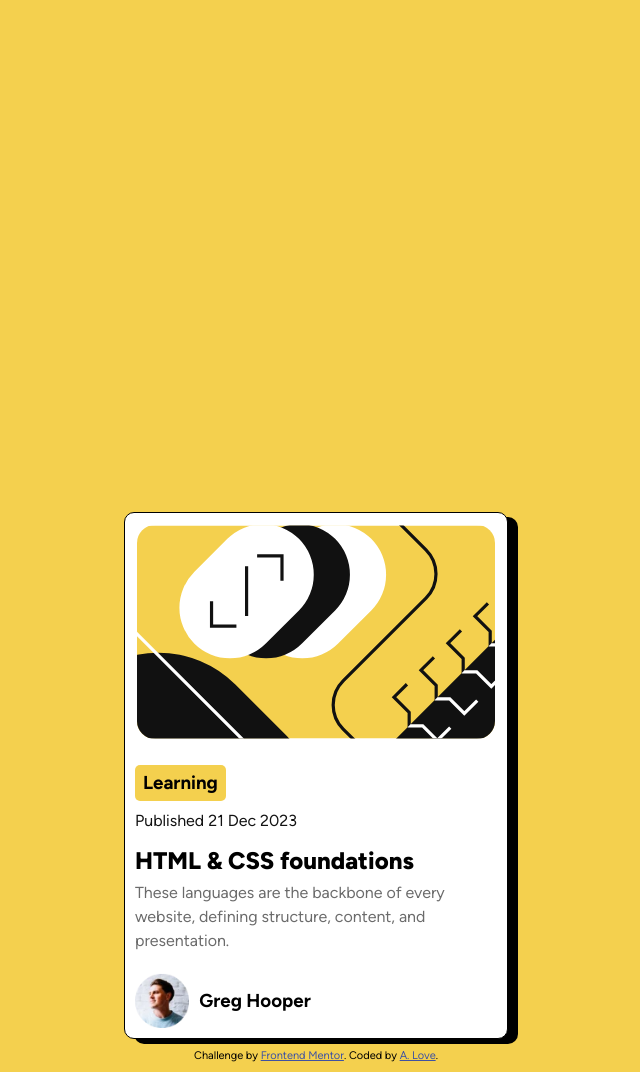
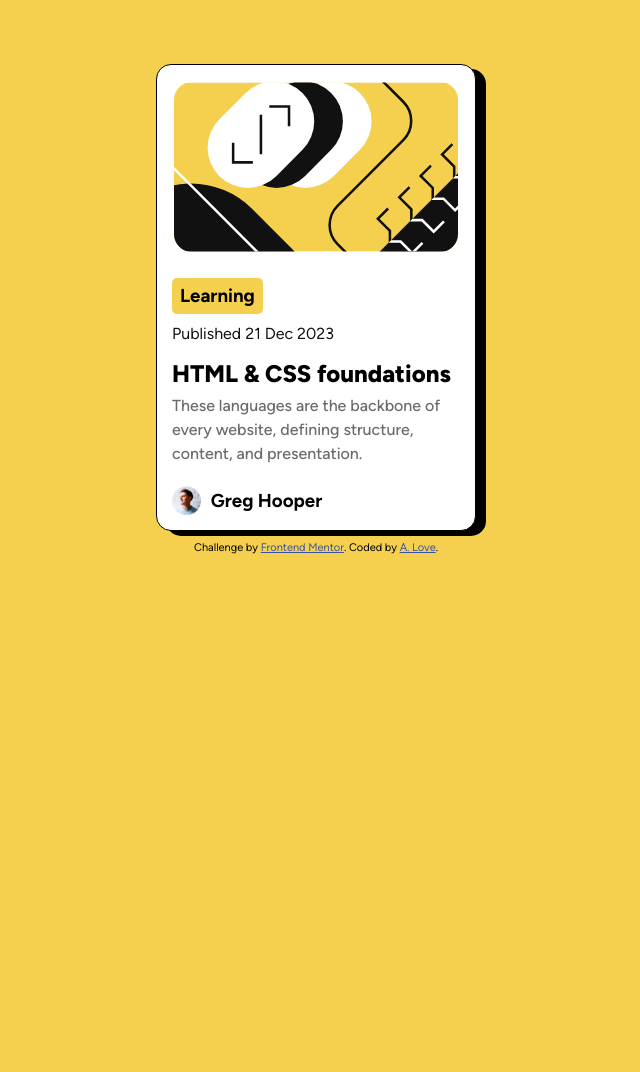
Before and after one commit to Love-Adeniran/Blog-card-challenge, a plain HTML site: page index.html in a window 1280 px wide. Shown: the whole page, without its empty margins (324-964 px from the left). After the commit the page ends 800 px from the top, so only its background shows below. Drawn offline with Linux system fonts and the light colour scheme.

Commit message:
updating media queries on blog card challenge

```diff
--- a/style.css
+++ b/style.css
@@ -15,7 +15,7 @@
 }
 body{
     background-color: #f4d04e;
-    padding-top: 40%;
+    padding-top: 12%;
     display: flex;
     flex-direction: column;
     justify-content: center;
@@ -24,10 +24,11 @@ body{
 .container{
     border: 1px solid #000;
     box-shadow: 10px 5px 0px #000;
-    border-radius: 10px;
+    border-radius: 15px;
     max-width: 30%;
     max-height: 35%;
     margin: auto;
+    padding: 5px;
     background-color: #fff;
 }
 .svg{
@@ -64,6 +65,7 @@ div h2{
     line-height: 1.5em;
     color:hsl(0, 0%, 42%);
     font-size: 16px;
+    font-weight: 500;
 }
 .profile{
     display: flex;
@@ -73,7 +75,7 @@ div h2{
 
 }
 .image-avatar{
-    max-width: 15%;
+    max-width: 10%;
     margin-right: 10px;
 }
 .profile-name{
@@ -86,3 +88,34 @@ div h2{
 .attribution a {
     color: hsl(228, 45%, 44%);
 }
+
+@media only screen and (max-width: 600px){
+    .container{
+        max-width: 80%;
+        max-height: 80%;
+    }
+}
+@media only screen and (min-width: 600px){
+    /* body{
+        padding: 15px;
+    } */
+    .container{
+        max-width: 80%;
+        max-height: 80%;
+    }
+}
+@media only screen and (min-width: 768px){
+    .container{
+        max-width: 45%;
+        max-height: 90%;
+    }
+}
+@media screen and (min-width: 1200px){
+    body{
+        padding-top: 5%;
+    }
+    .container{
+        max-width: 25%;
+        max-height: 80%;
+    }
+}
```
